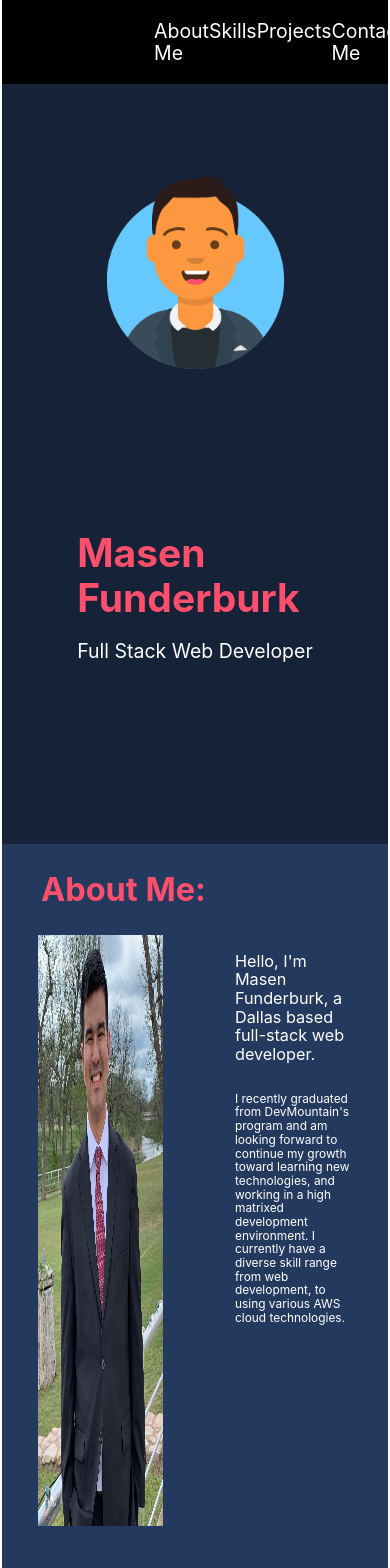
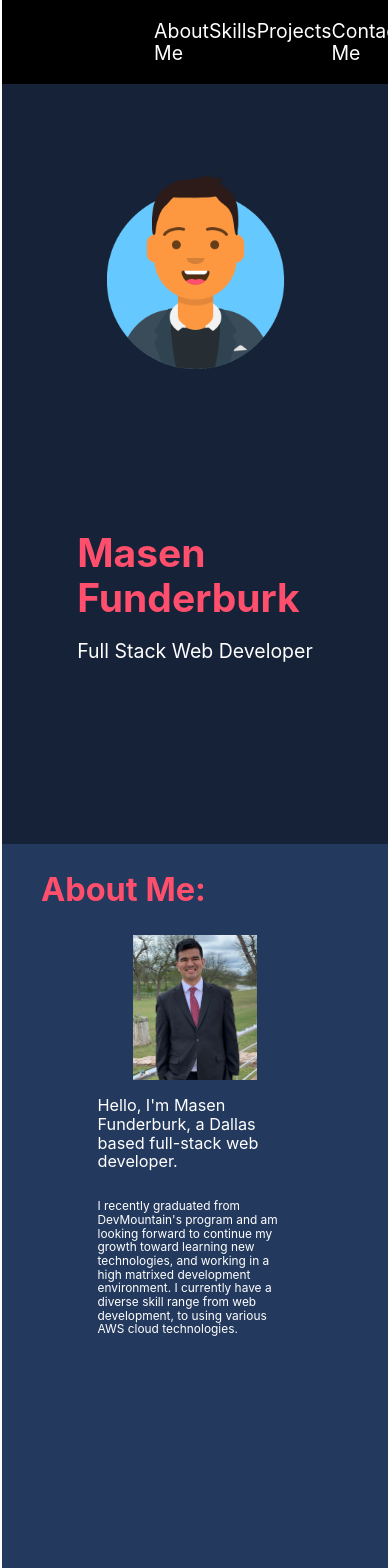
Before and after one commit to mfunderburk15/portfolio, a Next.js app: page / in a window 390 px wide. Shown: the top 1568 px of the page. Built offline with nearby package versions, Linux system fonts and the light colour scheme.

Commit message:
re designed the about me page

```diff
--- a/styles/Home.module.css
+++ b/styles/Home.module.css
@@ -53,7 +53,7 @@
 }
 
 .aboutMe {
-  height: 100vh;
+  min-height: 100vh;
   width: 99vw;
   background: #23395d;
 }
@@ -210,4 +210,25 @@
   .introName {
     margin: 0;
   }
+  .aboutInfo {
+    display: flex;
+    flex-direction: column;
+    align-items: center;
+    justify-content: space-around;
+  }
+  .aboutCon {
+    width: 50vw;
+    height: 70vh;
+    display: flex;
+    flex-direction: column;
+  }
+
+  .aboutDes {
+    width: 50vw;
+    font-size: 1.5rem;
+    color: #ffffff;
+  }
+  .aboutBod {
+    width: 50vw;
+  }
 }
```
